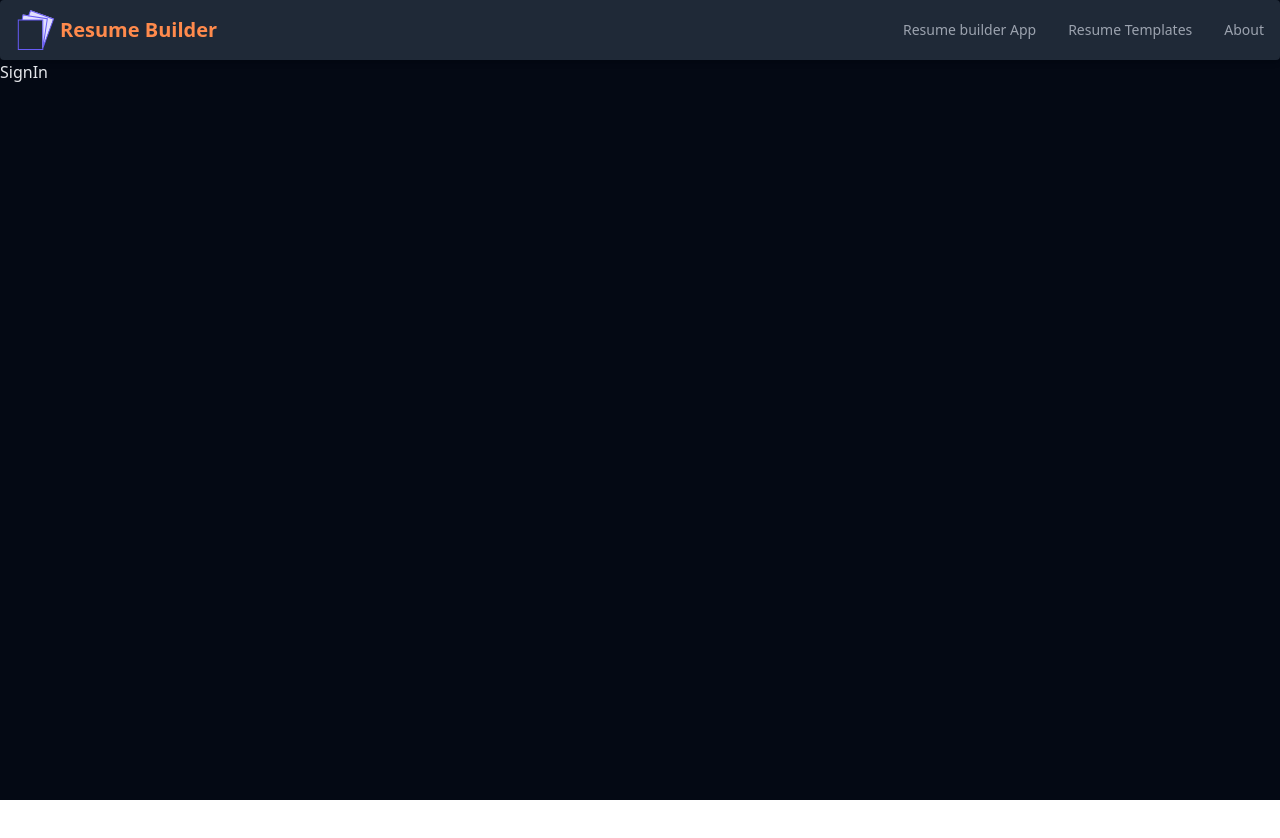
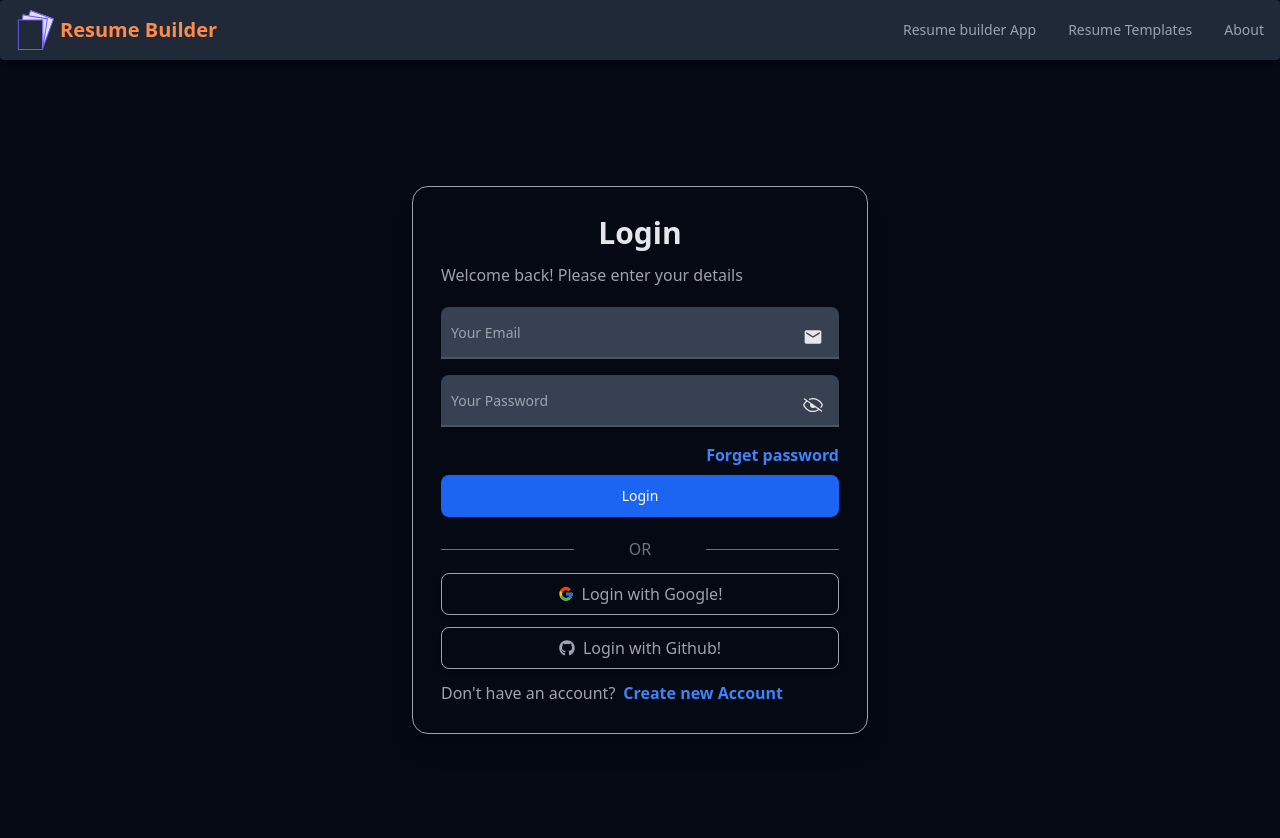
Before and after one commit to MuhammadBilal0111/BaliResumate, a React (Vite) app in the folder Client/: page /sign-in in a window 1280 px wide. Shown: the top 838 px of the page. Before the commit the page ends 800 px from the top, so only its background shows below. Built offline with nearby package versions, Linux system fonts and the light colour scheme.

Commit message:
creating Sign in UI

```diff
--- a/Client/src/pages/SignIn.jsx
+++ b/Client/src/pages/SignIn.jsx
@@ -1,7 +1,102 @@
-import React from "react";
+import React, { useRef, useState } from "react";
+import { FloatingLabel, Button, Spinner } from "flowbite-react";
+import { MdEmail } from "react-icons/md";
+import { GoEyeClosed, GoEye } from "react-icons/go";
+import { FaGithub } from "react-icons/fa";
+import { FcGoogle } from "react-icons/fc";
+import { Link } from "react-router-dom";
 
 function SignIn() {
-  return <div>SignIn</div>;
+  const [showPassword, setShowPassword] = useState(false);
+  const [inputData, setInputData] = useState({});
+  const showPasswordElement = useRef();
+  const handleSubmit = (e) => {
+    e.preventDefault();
+    console.log(inputData);
+  };
+  const handleChange = (e) => {
+    setInputData({ ...inputData, [e.target.id]: e.target.value });
+  };
+  return (
+    <div className="flex items-center justify-center min-h-screen max-w-lg mx-auto p-7">
+      <div className="flex flex-col gap-3 border border-1 rounded-2xl w-full py-7 px-7 shadow-xl border-gray-400">
+        <h1 className="text-center text-3xl font-bold">Login</h1>
+        <p className="text-md text-gray-400">
+          Welcome back! Please enter your details
+        </p>
+        <form className="flex flex-col gap-2 my-2" onSubmit={handleSubmit}>
+          <div className="relative">
+            <FloatingLabel
+              type="email"
+              variant="filled"
+              label="Your Email"
+              id="email"
+              onChange={handleChange}
+            />
+            <MdEmail className="absolute top-1/2 -translate-y-1/2 right-4 z-0 text-xl" />
+          </div>
+          <div className="relative">
+            <FloatingLabel
+              type="password"
+              variant="filled"
+              label="Your Password"
+              id="password"
+              ref={showPasswordElement}
+              onChange={handleChange}
+            />
+            {showPassword ? (
+              <GoEye
+                className="absolute top-1/2 -translate-y-1/2 right-4 z-0 text-xl cursor-pointer"
+                onClick={() => {
+                  setShowPassword(false);
+                  showPasswordElement.current.type = "password";
+                }}
+              />
+            ) : (
+              <GoEyeClosed
+                className="absolute top-1/2 -translate-y-1/2 right-4 z-0 text-xl cursor-pointer"
+                onClick={() => {
+                  setShowPassword(true);
+                  showPasswordElement.current.type = "text";
+                }}
+              />
+            )}
+          </div>
+          <h1 className="text-blue-500 font-lg hover:underline text-right font-semibold">
+            <Link to="/forget-password">Forget password</Link>
+          </h1>
+          <Button type="submit" color="blue" className="w-full">
+            Login
+          </Button>
+        </form>
+        <div className="grid grid-cols-3 items-center text-gray-900">
+          <hr className="border-gray-500" />
+          <p className="text-center dark:text-gray-500">OR</p>
+          <hr className="border-gray-500" />
+        </div>
+        <div className="flex items-center justify-center border gap-3 border-gray-400 p-2 rounded-lg hover:bg-gray-300 hover:text-gray-800 transition-all delay-75 cursor-pointer shadow-md text-gray-400">
+          <button className="flex items-center gap-2 ">
+            <FcGoogle />
+            <span>Login with Google!</span>
+          </button>
+        </div>
+        <div className="flex items-center justify-center border gap-3 border-gray-400 p-2 rounded-lg transition-all delay-75 cursor-pointer shadow-md hover:bg-gray-300 hover:text-gray-800 text-gray-400">
+          <button className="flex items-center gap-2">
+            <FaGithub />
+            <span>Login with Github!</span>
+          </button>
+        </div>
+        <div>
+          <span className="text-gray-400">Don't have an account?</span>
+          <Link to={"/sign-up"}>
+            <span className="text-blue-500 hover:underline ml-2 font-semibold">
+              Create new Account
+            </span>
+          </Link>
+        </div>
+      </div>
+    </div>
+  );
 }
 
 export default SignIn;
```
